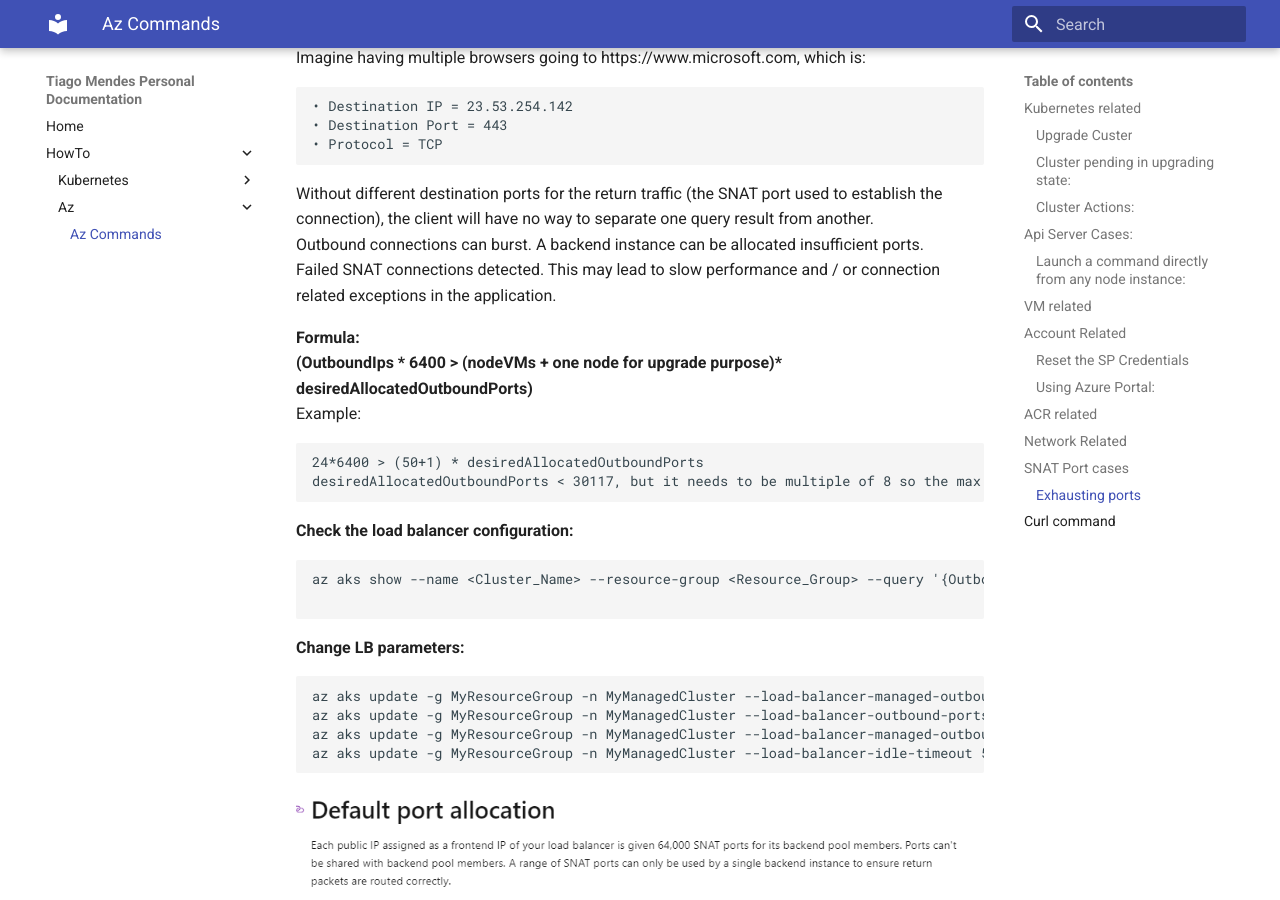
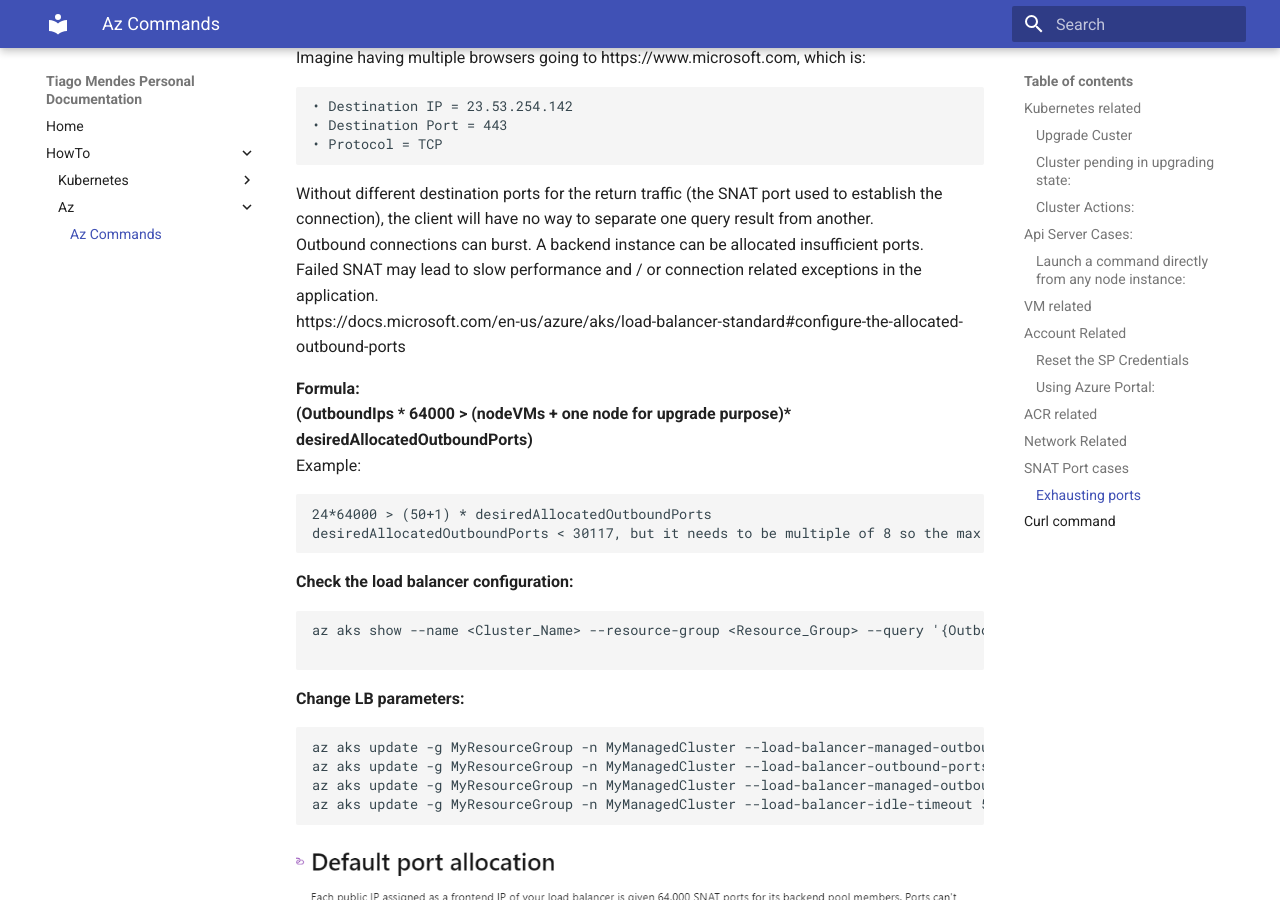
Before and after one commit to tmcmm/k8s-documentation, an MkDocs documentation site: the page built from docs/howto/az/az-help.md, in a window 1280 px wide and 900 px high, scrolled down 10422 px. Built offline with MkDocs 1.6.1 and Material for MkDocs 9.7.7, drawn with Linux system fonts in a browser that asks for light colours.

Commit message:
outbund ports

````diff
--- a/docs/howto/az/az-help.md
+++ b/docs/howto/az/az-help.md
@@ -428,13 +428,14 @@ Imagine having multiple browsers going to https://www.microsoft.com, which is:<b
 
 Without different destination ports for the return traffic (the SNAT port used to establish the connection), the client will have no way to separate one query result from another.<br>
 Outbound connections can burst. A backend instance can be allocated insufficient ports.<br>
-Failed SNAT connections detected. This may lead to slow performance and / or connection related exceptions in the application.<br>
+Failed SNAT may lead to slow performance and / or connection related exceptions in the application.<br>
+https://docs.microsoft.com/en-us/azure/aks/load-balancer-standard#configure-the-allocated-outbound-ports
 
 __Formula:__ <br>
-__(OutboundIps * 6400 > (nodeVMs + one node for upgrade purpose)* desiredAllocatedOutboundPorts)__<br>
+__(OutboundIps * 64000 > (nodeVMs + one node for upgrade purpose)* desiredAllocatedOutboundPorts)__<br>
 Example:<br>
 ```
-24*6400 > (50+1) * desiredAllocatedOutboundPorts
+24*64000 > (50+1) * desiredAllocatedOutboundPorts
 desiredAllocatedOutboundPorts < 30117, but it needs to be multiple of 8 so the max number or ports to allocate is 30112
 ```
 
````
